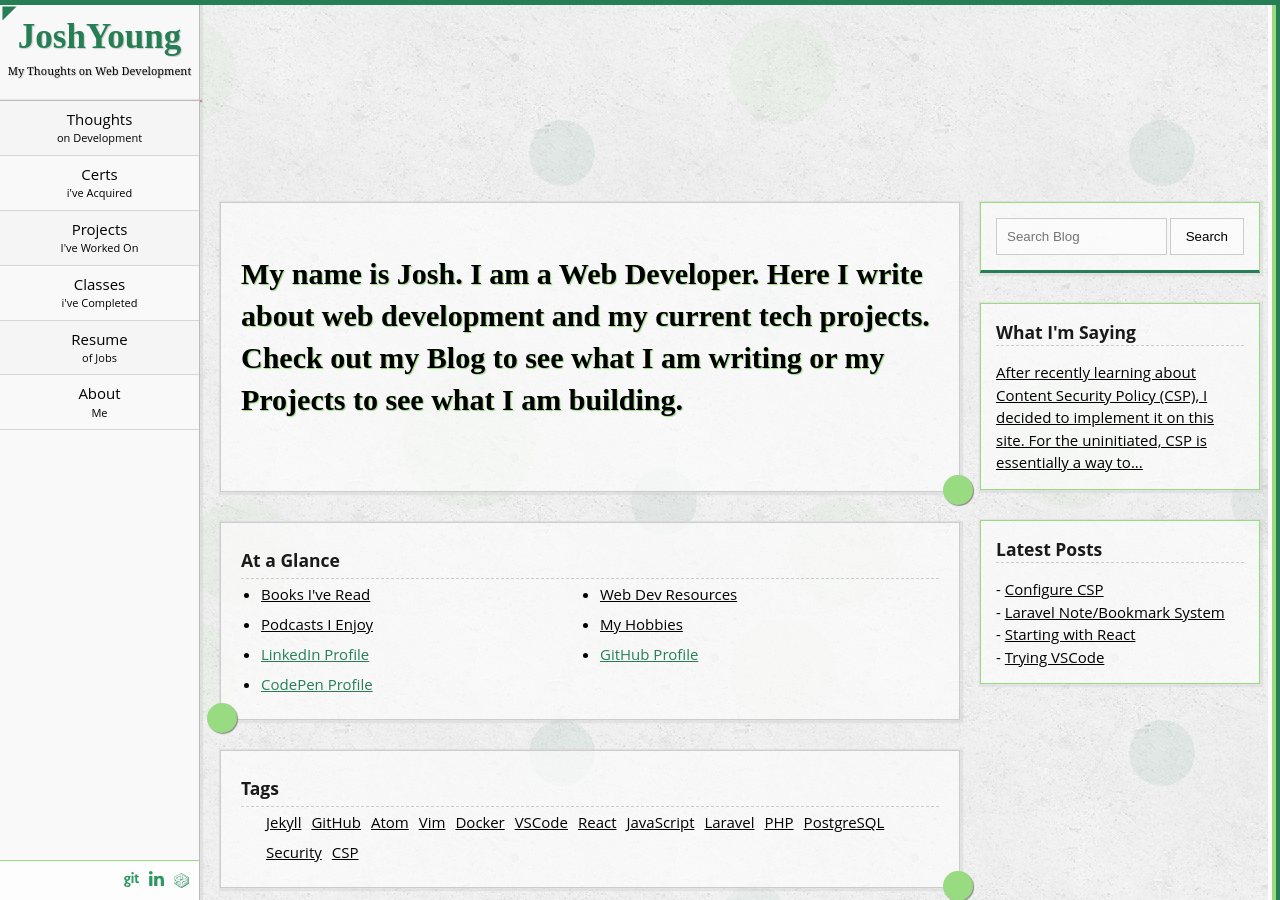
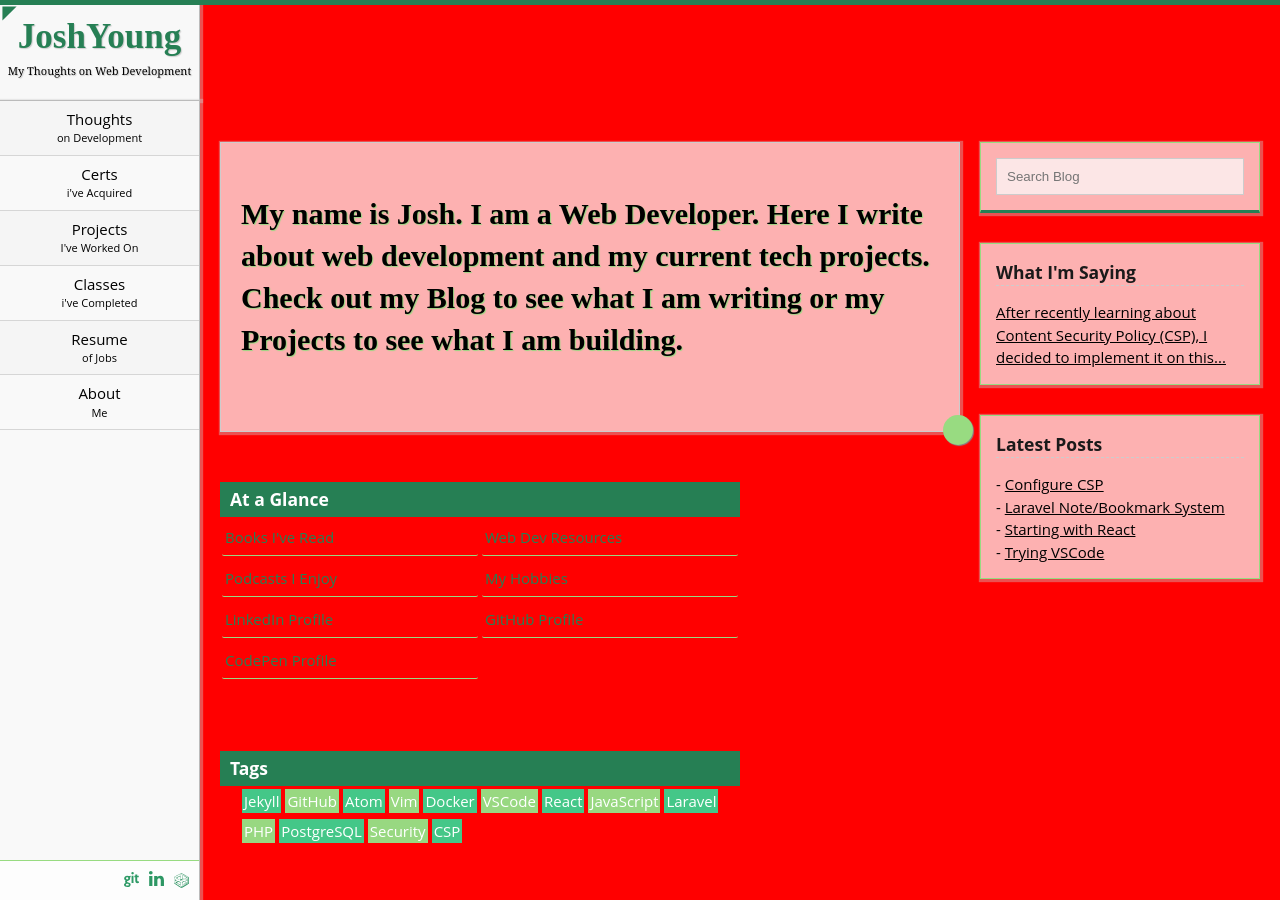
Before and after one commit to coder745/josh_website, a Jekyll site: the page built from index.md, in a window 1280 px wide and 900 px high. Built offline with Jekyll 4.4.1, drawn with Linux system fonts in a browser that asks for light colours.

Commit message:
Search changes. Start redesigning tags and glance section.

```diff
--- a/_includes/csp.html
+++ b/_includes/csp.html
@@ -3,6 +3,7 @@ content="default-src 'none';
 img-src 'self';
 script-src 'self' https://ajax.googleapis.com
 'sha256-O17JreqETM2ckomgHPckX1pb7B0hzmavSQor2MpT8oU='
+'sha256-biLFinpqYMtWHmXfkA1BPeCY0/fNt46SAZ+BBk5YUog='
 'sha256-jzxr9xIKu3BOjQ4S2MfeDFmOYaBid7HGKUMtTGBL0Ls=';
 style-src 'self' https://fonts.googleapis.com;
 font-src 'self' https://fonts.googleapis.com https://fonts.gstatic.com;
--- a/_layouts/defaults.html
+++ b/_layouts/defaults.html
@@ -1,14 +1,13 @@
         {% include header.html %}
         <main id='main_content' role='main'>
-            <div id='search_results'>
-            </div>
+            <div id='search_results'></div>
             {{ content }}
             <aside class='right-aside'>
                 <form role='search' class='inner' action='' id='site_search' method='get'>
                     <fieldset>
                         <legend>Site Search</legend>
                         <input placeholder='Search Blog' type='search' id='search_box' value='' />
-                        <input type='submit' value='Search' />
+                        <!--<input type='submit' value='Search' />-->
                     </fieldset>
                 </form>
                 <div class='inner'>
@@ -16,7 +15,7 @@
                     <p>
                         {% for post in site.posts limit:1 %}
                             <a href='{{ post.url }}'>
-                            {{ post.excerpt | strip_html | truncatewords:25 }}
+                            {{ post.excerpt | strip_html | truncatewords:15 }}
                             </a>
                         {% endfor %}
                     </p>
--- a/css/style.scss
+++ b/css/style.scss
@@ -365,6 +365,52 @@ article {
     }
 }
 
+article.alt {
+    h3 {
+        border: none;
+        background: $dark_green;
+        color: #fff;
+        padding: 0 10px;
+    }
+    margin: 0 0 $space_between 0;
+    background: none !important;
+    border: none !important;
+    box-shadow: none !important;
+    &:after {
+        display: none;
+    }
+}
+article.glance {
+    ul {
+        list-style-type: none;
+        margin-left: 0;
+    }
+    li {
+        width: 50%;
+    }
+    li:nth-child(even) {
+        float: left;
+        clear: right;
+    }
+    li:nth-child(odd) {
+        float: left;
+        clear: left;
+    }
+    a {
+        display: block;
+        text-decoration: none;
+        padding: 3px;
+        border-bottom: 1px solid $light_green;
+        margin: 2px;
+        color: $dark_green;
+        border-radius: 2px;
+        &:hover {
+            background: $dark_green;
+            color: #fff;
+        }
+    }
+}
+
 ul.tech-skills {
     margin-left: pxToRem(10px);
     border-bottom: 1px solid #ccc;
@@ -399,9 +445,17 @@ ul.tags {
         &:before {
             content: '';
         }
+        &:nth-child(odd) a {
+            background: lighten($dark_green, 20);
+        }
     }
     a {
         padding: pxToRem(5px);
+        background: $light_green;
+        padding: 2px;
+        color: #fff;
+        margin: 2px;
+        text-decoration: none;
     }
 }
 
@@ -418,7 +472,7 @@ form.inner {
     }
     input[type='text'],
     input[type='search'] {
-        width: 69%;
+        width: 100%;
         padding: pxToRem(10px);
         float: left;
         background: rgba(253, 253, 253, 0.7);
@@ -427,6 +481,7 @@ form.inner {
             background: #f2f2f2;
         }
     }
+    /*
     input[type='search'] {
         -moz-appearance: none;
         -webkit-appearance: none;
@@ -443,6 +498,7 @@ form.inner {
             cursor: pointer;
         }
     }
+    */
 }
 
 a.scroll_top {
@@ -482,17 +538,6 @@ footer {
             padding: pxToRem(50px) pxToRem(20px);
         }
         article.glance {
-            li {
-                width: 50%;
-            }
-            li:nth-child(even) {
-                float: left;
-                clear: right;
-            }
-            li:nth-child(odd) {
-                float: left;
-                clear: left;
-            }
         }
     }
 }
@@ -628,6 +673,7 @@ footer {
 }
 
 @media (min-width: pxToRem(1000px)) {
+    body { background: red !important; }
     section {
         float: left;
         width: 100%;
@@ -636,6 +682,9 @@ footer {
         }
         article {
             margin-right: -(pxToRem(200px));
+            &.alt {
+                margin-right: 0;
+            }
         }
     }
 
@@ -739,7 +788,15 @@ footer {
 }
 
 #search_results {
-    margin-left: 200px;
-    margin-top: 100px;
-    border: solid 1px red;
+    margin-left: 220px;
+    transition: all 1s ease;
+    @include boxstyle();
+    opacity: 0;
+    position: relative;
+    width: 50%;
+    &.show {
+        margin-top: 100px;
+        opacity: 1;
+        width: 100%;
+    }
 }
--- a/index.md
+++ b/index.md
@@ -16,10 +16,10 @@ weight: 0
         </article>
 
         {% if page.title == 'Home' %}
-            <article class='glance'>
+            <article class='glance alt'>
                 {% include glance.html %}
             </article>
-            <article>
+            <article class='alt'>
                 {% include tags.html %}
             </article>
         {% endif %}
--- a/scripts/new_search.js
+++ b/scripts/new_search.js
@@ -1,3 +1,14 @@
+var scroll_site_top = function() {
+    window.scrollTo(0,0);
+};
+
+var go_to_top = document.getElementById('go_to_top');
+go_to_top.href = '#0';
+
+go_to_top.onclick = function() {
+    scroll_site_top();
+}
+
 //Adopted from: http://kushagragour.in/blog/2015/06/search-in-jekyll-blog/
 
 var xmlhttp=new XMLHttpRequest();
@@ -64,8 +75,16 @@ function onInputChange(e) {
 		}
 	});
 
-	document.querySelector('#search_results').innerHTML = matchingPosts.map(function (post) {
-		date = new Date(post.pubDate);
-		return '' + post.title + '' + date.toUTCString().replace(/.*(\d{2})\s+(\w{3})\s+(\d{4}).*/,'$2 $1, $3') + '';
-	}).join('');
+    var search_input = document.querySelector('#search_results');
+    search_input.className = 'show';
+
+    if (matchingPosts.length > 0) {
+        search_input.innerHTML = matchingPosts.map(function (post) {
+            date = new Date(post.pubDate);
+            return '<a href="' + post.url + '">' + post.title + '</a> - ' + date.toUTCString().replace(/.*(\d{2})\s+(\w{3})\s+(\d{4}).*/,'$2 $1, $3') + '';
+        }).join('');
+    } else {
+        search_input.innerHTML = 'No Results Found.';
+    }
+    scroll_site_top();
 }
```
